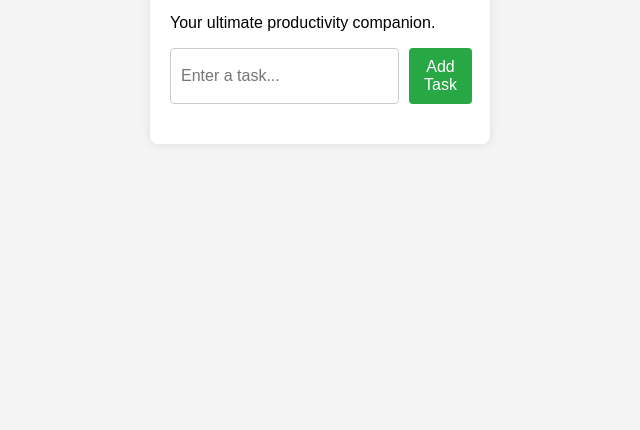
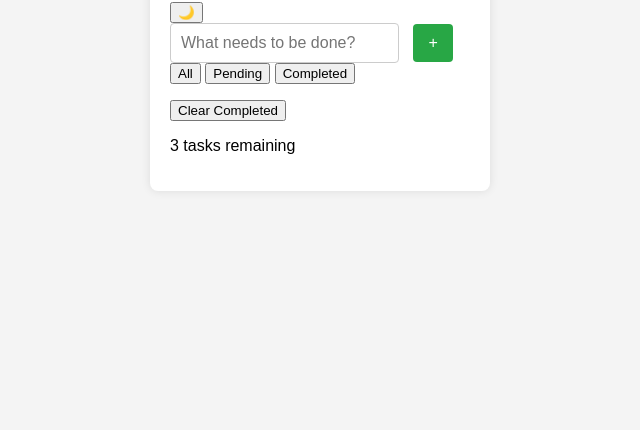
Before and after one commit to cryptowhizard/GetItDone, a plain HTML site: page index.html in a window 1280 px wide. Shown: the part 370-800 px from the top of the page, without its empty margins (320-960 px from the left). Drawn offline with Linux system fonts and the light colour scheme.

Commit message:
Update index.html for UX

```diff
--- a/index.html
+++ b/index.html
@@ -8,13 +8,30 @@
 </head>
 <body>
   <div class="container">
-    <h1>GetItDone</h1>
-    <p>Your ultimate productivity companion.</p>
-    <div class="input-container">
-      <input type="text" id="taskInput" placeholder="Enter a task..." />
-      <button id="addTaskBtn">Add Task</button>
-    </div>
-    <ul id="taskList"></ul>
+    <header class="app-header">
+      <h1>GetItDone</h1>
+      <p>Your ultimate productivity companion.</p>
+      <button id="darkModeToggle" class="dark-mode-toggle">🌙</button>
+    </header>
+
+    <section class="task-input-section">
+      <input type="text" id="taskInput" placeholder="What needs to be done?" />
+      <button id="addTaskBtn" class="add-task-btn">+</button>
+    </section>
+
+    <section class="task-list-section">
+      <div class="filter-options">
+        <button data-filter="all">All</button>
+        <button data-filter="pending">Pending</button>
+        <button data-filter="completed">Completed</button>
+      </div>
+      <ul id="taskList" class="task-list"></ul>
+      <button id="clearCompletedBtn" class="clear-completed-btn">Clear Completed</button>
+    </section>
+
+    <footer class="app-footer">
+      <p id="taskStats">3 tasks remaining</p>
+    </footer>
   </div>
 
   <script src="script.js"></script>
```
